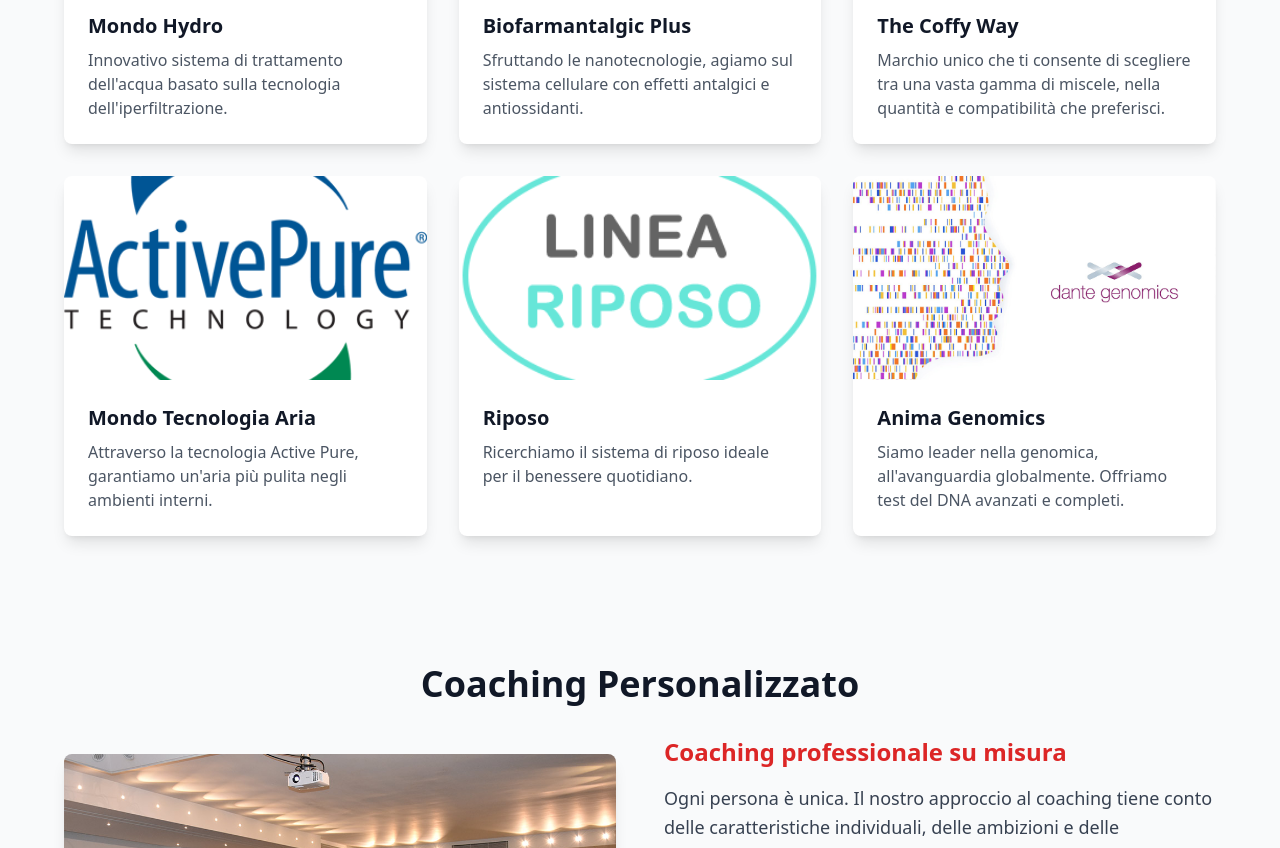
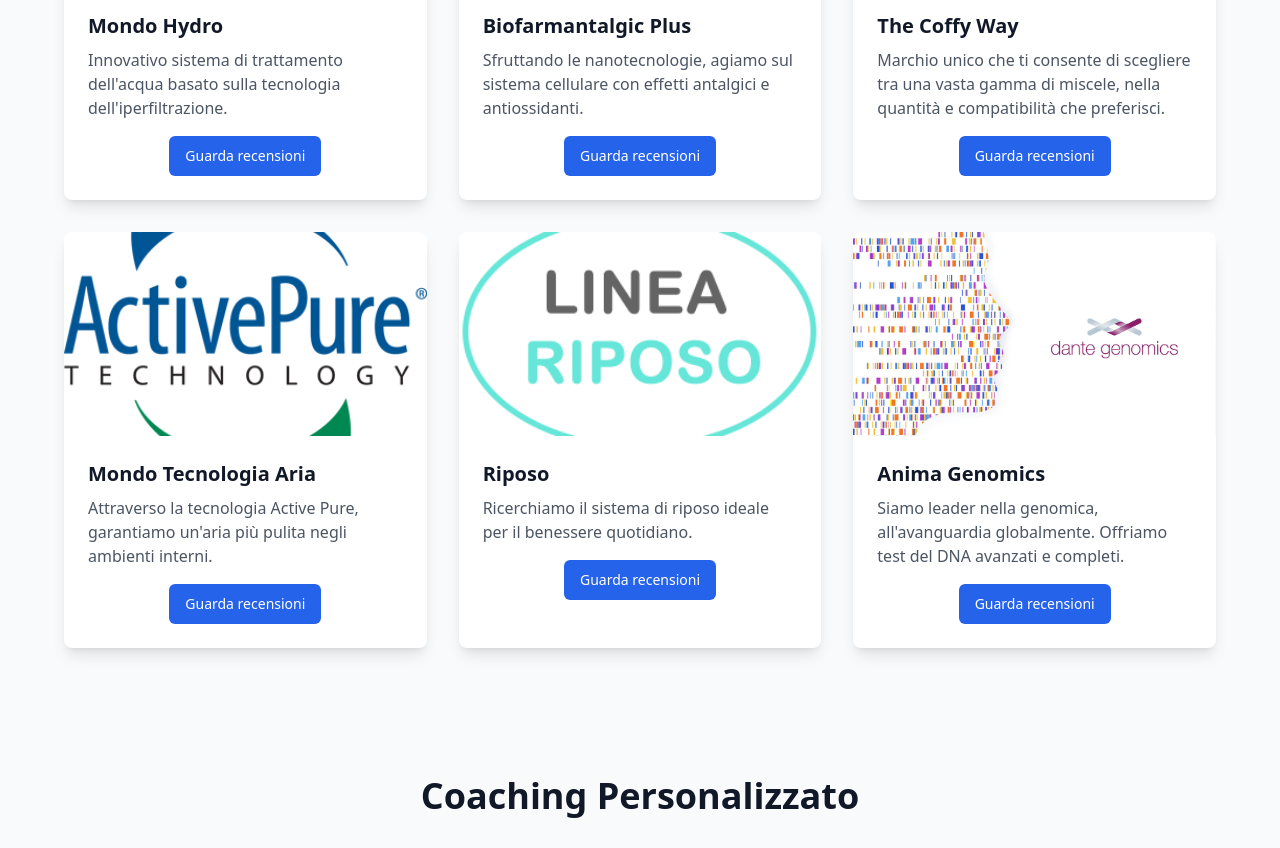
Before and after one commit to ZenoWebGit/healthy-life-blueprint, a React (Vite) app: page / in a window 1280 px wide. Shown: the part 1740-2588 px from the top of the page. Built offline with nearby package versions, Linux system fonts and the light colour scheme.

Commit message:
Add "Guarda Recensioni" button and modal
Added "Guarda Recensioni" button below each product block in the "I nostri Prodotti" section, which opens a modal with embedded YouTube videos. Updated `src/pages/Index.tsx`.

```diff
--- /dev/null
+++ b/src/components/ReviewsModal.tsx
@@ -0,0 +1,54 @@
+
+import { Dialog, DialogContent, DialogHeader, DialogTitle } from '@/components/ui/dialog';
+
+interface ReviewsModalProps {
+  isOpen: boolean;
+  onClose: () => void;
+  productName: string;
+}
+
+const ReviewsModal = ({ isOpen, onClose, productName }: ReviewsModalProps) => {
+  return (
+    <Dialog open={isOpen} onOpenChange={onClose}>
+      <DialogContent className="max-w-4xl max-h-[90vh] overflow-y-auto">
+        <DialogHeader>
+          <DialogTitle className="text-2xl font-bold text-gray-900 mb-4">
+            Recensioni - {productName}
+          </DialogTitle>
+        </DialogHeader>
+
+        <div className="space-y-6">
+          <div className="grid md:grid-cols-2 gap-6">
+            <div className="aspect-[9/16] rounded-lg overflow-hidden">
+              <iframe
+                src="https://www.youtube.com/embed/Ttye_hqBCMs"
+                title="Recensione 1"
+                className="w-full h-full"
+                allow="accelerometer; autoplay; clipboard-write; encrypted-media; gyroscope; picture-in-picture"
+                allowFullScreen
+              />
+            </div>
+
+            <div className="aspect-[9/16] rounded-lg overflow-hidden">
+              <iframe
+                src="https://www.youtube.com/embed/Ttye_hqBCMs"
+                title="Recensione 2"
+                className="w-full h-full"
+                allow="accelerometer; autoplay; clipboard-write; encrypted-media; gyroscope; picture-in-picture"
+                allowFullScreen
+              />
+            </div>
+          </div>
+
+          <div className="text-center">
+            <p className="text-gray-600">
+              Guarda cosa dicono i nostri clienti sui prodotti Healthy Life
+            </p>
+          </div>
+        </div>
+      </DialogContent>
+    </Dialog>
+  );
+};
+
+export default ReviewsModal;
--- a/src/pages/Index.tsx
+++ b/src/pages/Index.tsx
@@ -5,9 +5,15 @@ import VideoCarousel from '../components/VideoCarousel';
 import ContactForm from '../components/ContactForm';
 import Footer from '../components/Footer';
 import InfoModal from '../components/InfoModal';
+import ReviewsModal from '../components/ReviewsModal';
+import { Button } from '@/components/ui/button';
 
 const Index = () => {
   const [selectedModal, setSelectedModal] = useState<string | null>(null);
+  const [reviewsModal, setReviewsModal] = useState<{ isOpen: boolean; productName: string }>({
+    isOpen: false,
+    productName: ''
+  });
 
   const modalData = {
     'Chi siamo/Valori': {
@@ -54,6 +60,14 @@ const Index = () => {
 
   const closeModal = () => {
     setSelectedModal(null);
+  };
+
+  const openReviewsModal = (productName: string) => {
+    setReviewsModal({ isOpen: true, productName });
+  };
+
+  const closeReviewsModal = () => {
+    setReviewsModal({ isOpen: false, productName: '' });
   };
 
   // Ascolta gli eventi dal VideoCarousel
@@ -126,7 +140,15 @@ const Index = () => {
                 </div>
                 <div className="p-6">
                   <h3 className="text-xl font-semibold text-gray-900 mb-2">Mondo Hydro</h3>
-                  <p className="text-gray-600">Innovativo sistema di trattamento dell'acqua basato sulla tecnologia dell'iperfiltrazione.</p>
+                  <p className="text-gray-600 mb-4">Innovativo sistema di trattamento dell'acqua basato sulla tecnologia dell'iperfiltrazione.</p>
+                  <div className="text-center">
+                    <Button
+                      onClick={() => openReviewsModal('Mondo Hydro')}
+                      className="bg-blue-600 hover:bg-blue-700 text-white"
+                    >
+                      Guarda recensioni
+                    </Button>
+                  </div>
                 </div>
               </div>
 
@@ -140,7 +162,15 @@ const Index = () => {
                 </div>
                 <div className="p-6">
                   <h3 className="text-xl font-semibold text-gray-900 mb-2">Biofarmantalgic Plus</h3>
-                  <p className="text-gray-600">Sfruttando le nanotecnologie, agiamo sul sistema cellulare con effetti antalgici e antiossidanti.</p>
+                  <p className="text-gray-600 mb-4">Sfruttando le nanotecnologie, agiamo sul sistema cellulare con effetti antalgici e antiossidanti.</p>
+                  <div className="text-center">
+                    <Button
+                      onClick={() => openReviewsModal('Biofarmantalgic Plus')}
+                      className="bg-blue-600 hover:bg-blue-700 text-white"
+                    >
+                      Guarda recensioni
+                    </Button>
+                  </div>
                 </div>
               </div>
 
@@ -154,7 +184,15 @@ const Index = () => {
                 </div>
                 <div className="p-6">
                   <h3 className="text-xl font-semibold text-gray-900 mb-2">The Coffy Way</h3>
-                  <p className="text-gray-600">Marchio unico che ti consente di scegliere tra una vasta gamma di miscele, nella quantità e compatibilità che preferisci.</p>
+                  <p className="text-gray-600 mb-4">Marchio unico che ti consente di scegliere tra una vasta gamma di miscele, nella quantità e compatibilità che preferisci.</p>
+                  <div className="text-center">
+                    <Button
+                      onClick={() => openReviewsModal('The Coffy Way')}
+                      className="bg-blue-600 hover:bg-blue-700 text-white"
+                    >
+                      Guarda recensioni
+                    </Button>
+                  </div>
                 </div>
               </div>
 
@@ -169,7 +207,15 @@ const Index = () => {
                 </div>
                 <div className="p-6">
                   <h3 className="text-xl font-semibold text-gray-900 mb-2">Mondo Tecnologia Aria</h3>
-                  <p className="text-gray-600">Attraverso la tecnologia Active Pure, garantiamo un'aria più pulita negli ambienti interni.</p>
+                  <p className="text-gray-600 mb-4">Attraverso la tecnologia Active Pure, garantiamo un'aria più pulita negli ambienti interni.</p>
+                  <div className="text-center">
+                    <Button
+                      onClick={() => openReviewsModal('Mondo Tecnologia Aria')}
+                      className="bg-blue-600 hover:bg-blue-700 text-white"
+                    >
+                      Guarda recensioni
+                    </Button>
+                  </div>
                 </div>
               </div>
 
@@ -183,7 +229,15 @@ const Index = () => {
                 </div>
                 <div className="p-6">
                   <h3 className="text-xl font-semibold text-gray-900 mb-2">Riposo</h3>
-                  <p className="text-gray-600">Ricerchiamo il sistema di riposo ideale per il benessere quotidiano.</p>
+                  <p className="text-gray-600 mb-4">Ricerchiamo il sistema di riposo ideale per il benessere quotidiano.</p>
+                  <div className="text-center">
+                    <Button
+                      onClick={() => openReviewsModal('Riposo')}
+                      className="bg-blue-600 hover:bg-blue-700 text-white"
+                    >
+                      Guarda recensioni
+                    </Button>
+                  </div>
                 </div>
               </div>
 
@@ -197,7 +251,15 @@ const Index = () => {
                 </div>
                 <div className="p-6">
                   <h3 className="text-xl font-semibold text-gray-900 mb-2">Anima Genomics</h3>
-                  <p className="text-gray-600">Siamo leader nella genomica, all'avanguardia globalmente. Offriamo test del DNA avanzati e completi.</p>
+                  <p className="text-gray-600 mb-4">Siamo leader nella genomica, all'avanguardia globalmente. Offriamo test del DNA avanzati e completi.</p>
+                  <div className="text-center">
+                    <Button
+                      onClick={() => openReviewsModal('Anima Genomics')}
+                      className="bg-blue-600 hover:bg-blue-700 text-white"
+                    >
+                      Guarda recensioni
+                    </Button>
+                  </div>
                 </div>
               </div>
             </div>
@@ -477,6 +539,13 @@ const Index = () => {
           description={modalData[selectedModal as keyof typeof modalData].description}
         />
       )}
+
+      {/* Modal Recensioni */}
+      <ReviewsModal
+        isOpen={reviewsModal.isOpen}
+        onClose={closeReviewsModal}
+        productName={reviewsModal.productName}
+      />
     </div>
   );
 };
```
